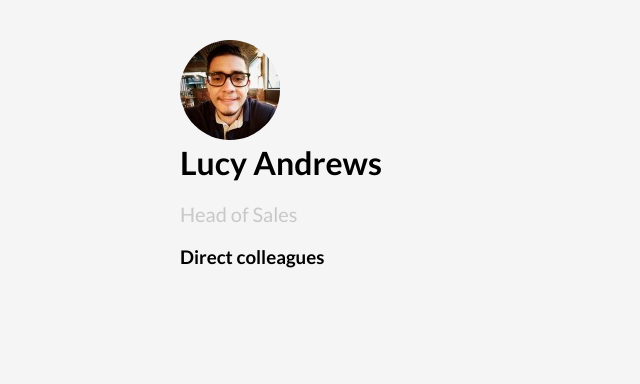
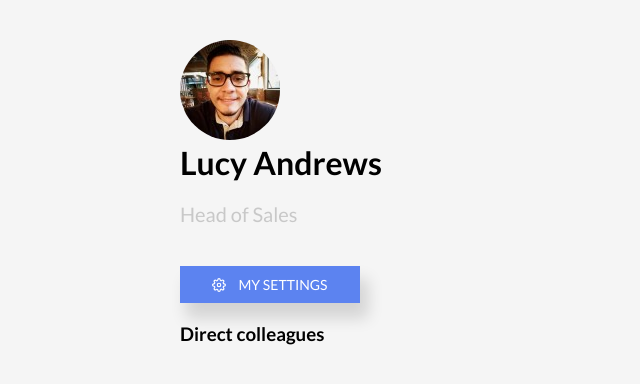
Before and after one commit to matsmello/leapsome, a React (Create React App) app: page / in a window 1280 px wide. Shown: the top 384 px of the page, without its empty margins (0-640 px from the left). Built offline with nearby package versions, Linux system fonts and the light colour scheme.

Commit message:
Create button style

```diff
--- a/src/components/Button/index.tsx
+++ b/src/components/Button/index.tsx
@@ -1,5 +1,16 @@
-import React from "react";
+import React, { InputHTMLAttributes } from "react";
+import { Container } from "./styles";
+import { IconBaseProps } from "react-icons";
 
-const Button: React.FC = () => <div></div>;
+interface InputProps extends InputHTMLAttributes<HTMLInputElement> {
+  icon?: React.ComponentType<IconBaseProps>;
+}
+
+const Button: React.FC<InputProps> = ({ icon: Icon, ...props }) => (
+  <Container>
+    {Icon && <Icon />}
+    My settings
+  </Container>
+);
 
 export default Button;
--- a/src/components/Button/styles.ts
+++ b/src/components/Button/styles.ts
@@ -1,3 +1,32 @@
 import styled from "styled-components";
+import { shade } from "polished";
 
-export const Container = styled.div``;
+export const Container = styled.button`
+  width: 180px;
+  padding: 10px 5px;
+  text-transform: uppercase;
+  background: rgb(92, 131, 240);
+  color: white;
+  border: 0;
+  margin: 20px 0px;
+
+  display: flex;
+  align-items: center;
+  justify-content: center;
+
+  font-size: 14px;
+
+  -webkit-box-shadow: 7px 14px 16px 1px rgba(0, 0, 0, 0.14);
+  -moz-box-shadow: 7px 14px 16px 1px rgba(0, 0, 0, 0.14);
+  box-shadow: 7px 14px 16px 1px rgba(0, 0, 0, 0.14);
+
+  transition: 0.2s background-color;
+
+  &:hover {
+    background: ${shade(0.2, "rgb(92, 131, 240)")};
+  }
+
+  svg {
+    margin-right: 12px;
+  }
+`;
--- a/src/pages/Main/index.tsx
+++ b/src/pages/Main/index.tsx
@@ -1,10 +1,11 @@
 import React from "react";
-import Button from "./../../components/Button";
+import Button from "./../../components/Button/index";
 import SimpleListItem from "./../../components/SimpleListItem";
 import ListItem from "./../../components/ListItem";
 import Card from "./../../components/Card";
 import model from "./../../assets/me.jpeg";
 
+import { FiSettings } from "react-icons/fi";
 import { SideMenu, Container } from "./styles";
 
 const Main: React.FC = () => (
@@ -15,7 +16,7 @@ const Main: React.FC = () => (
         <h1>Lucy Andrews</h1>
         <strong>Head of Sales</strong>
       </header>
-      <Button></Button>
+      <Button icon={FiSettings}></Button>
 
       <h3>Direct colleagues</h3>
       <SimpleListItem />
--- a/src/pages/Main/styles.ts
+++ b/src/pages/Main/styles.ts
@@ -21,9 +21,6 @@ export const SideMenu = styled.div`
     }
   }
 
-  button {
-  }
-
   h3 {
   }
 `;
```
